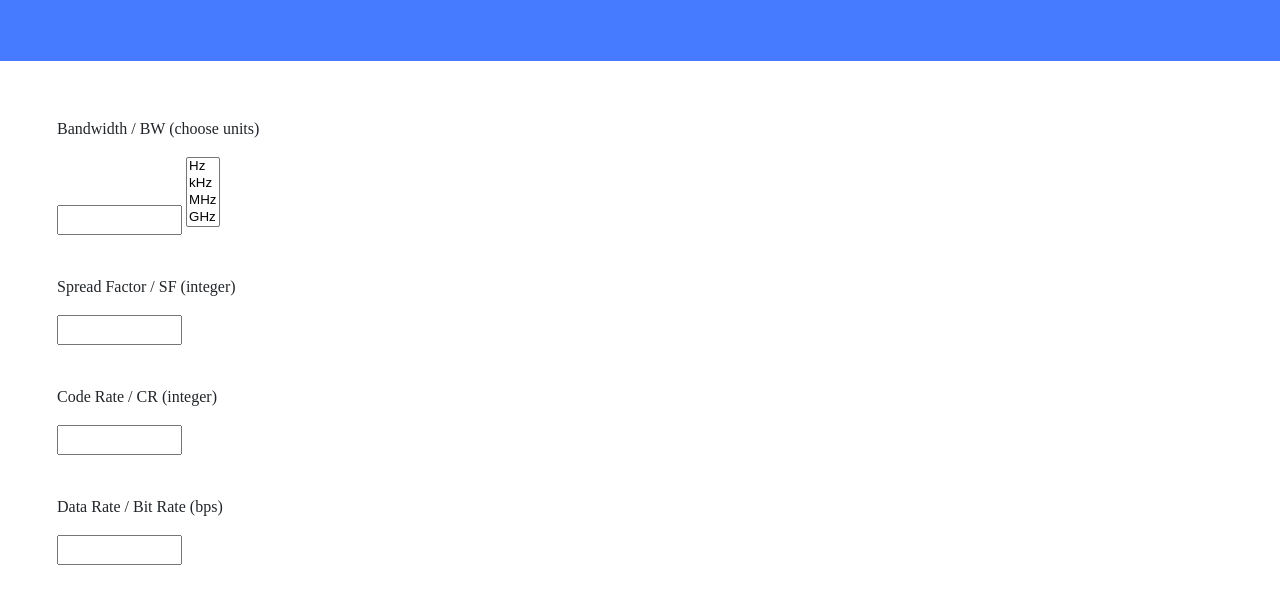
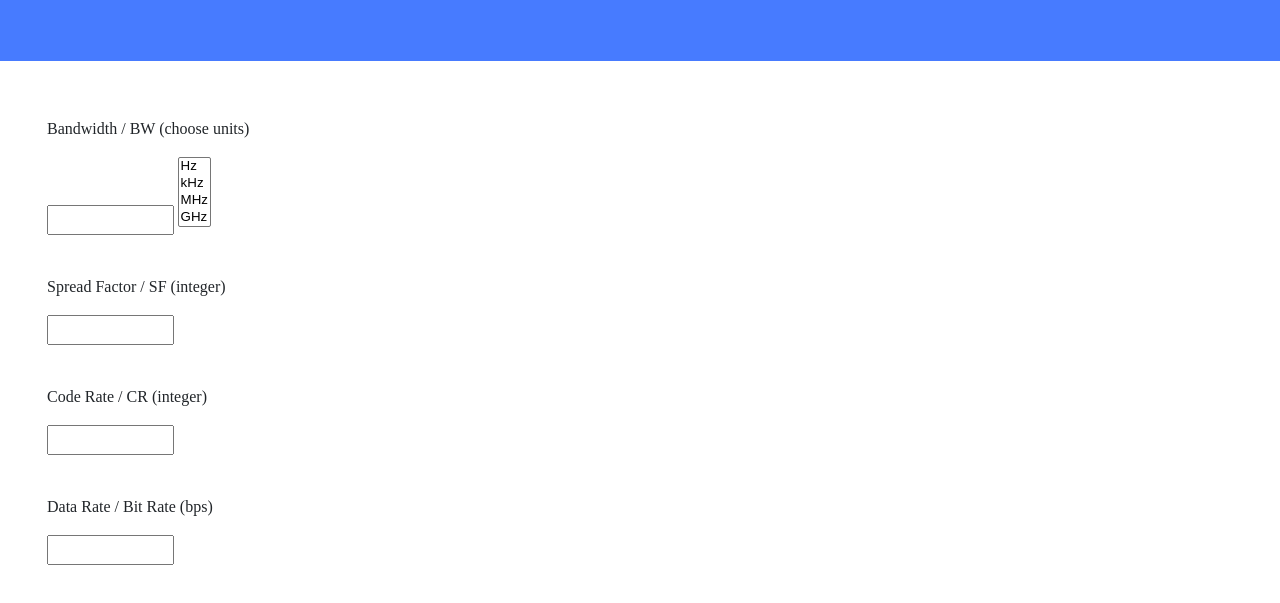
Before and after one commit to ayue09125/ayue09125, a plain HTML site: page index.html in a window 1280 px wide. Shown: the part 139-742 px from the top of the page. Drawn offline with Linux system fonts and the light colour scheme.

Commit message:
Add files via upload

```diff
--- a/styles.css
+++ b/styles.css
@@ -11,8 +11,9 @@ body {
 .container {
     margin-left: auto;
     margin-right: auto;
-    padding-left: 25px;
-    padding-right: 20px;
+    height: 70px;
+    padding-left: 15px;
+    padding-right: 15px;
 }
 
 .header {
```
